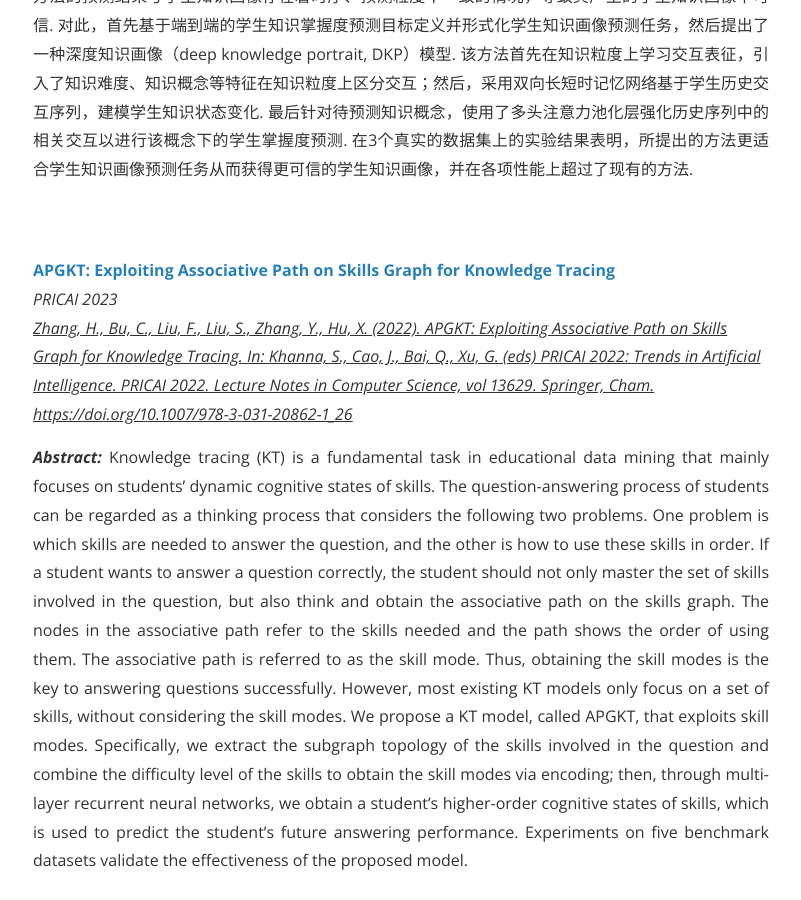
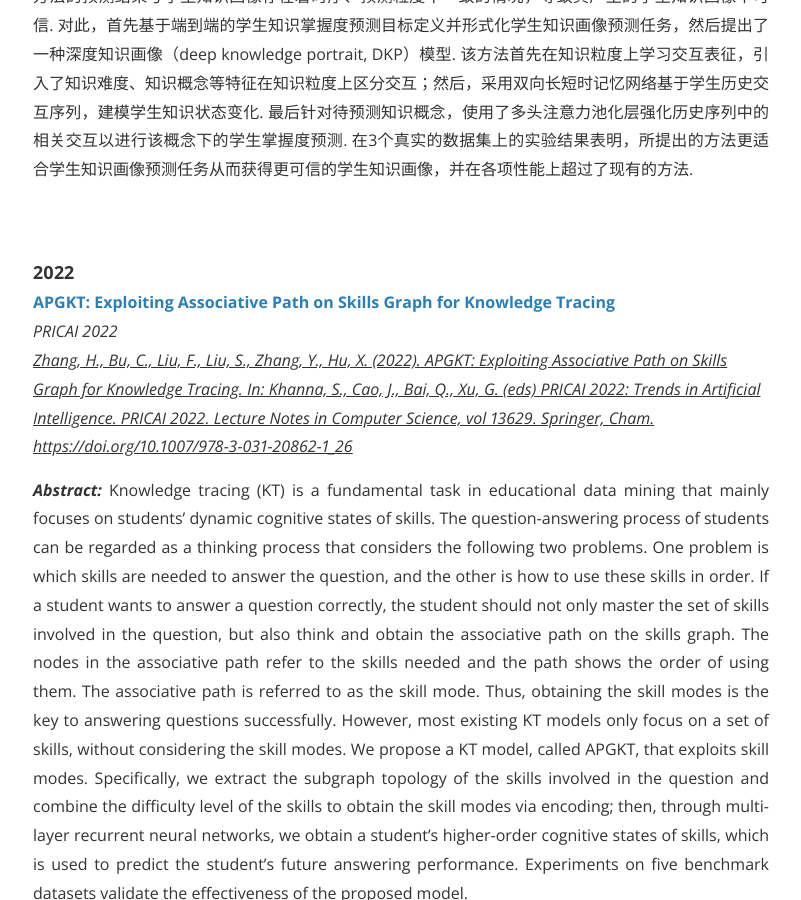
Before and after one commit to sosweetzhang/sosweetzhang.github.io, a Jekyll site: the page built from research.html, in a window 1280 px wide and 900 px high, scrolled down 500 px. Shown: the whole window, without its empty margins (239-1040 px from the left). Built offline with Jekyll 4.4.1, drawn with Linux system fonts in a browser that asks for light colours; nearby versions of some CDN libraries; comment, search, counter and statistics services are not loaded; a style sheet for code colours, icons or effects is not loaded.

Commit message:
Update research.html

```diff
--- a/research.html
+++ b/research.html
@@ -9,7 +9,8 @@ permalink: /research/
 <strong><a href="https://crad.ict.ac.cn/cn/article/doi/10.7544/issn1000-1239.202330229">可信的端到端深度学生知识画像建模方法</a></strong><p><i>计算机研究与发展 2023</i><br><u><i>王士进, 吴金泽, 张浩天, 沙晶, 黄振亚, 刘淇. 可信的端到端深度学生知识画像建模方法[J]. 计算机研究与发展, 2023, 60(8): 1822-1833. doi: 10.7544/issn1000-1239.202330229</i></u><br>
 <p style="text-align:justify"><b><i>摘要: </i></b>学生知识画像是对学生在不同知识概念掌握程度的全面精准的表示. 通常，智能教育系统中使用知识追踪方法，基于显式的学生交互数据，对学生在某些知识概念的隐式掌握程度进行建模. 然而知识追踪方法的预测结果与学生知识画像存在着时序、预测粒度不一致的情况，导致其产生的学生知识画像不可信. 对此，首先基于端到端的学生知识掌握度预测目标定义并形式化学生知识画像预测任务，然后提出了一种深度知识画像（deep knowledge portrait, DKP）模型. 该方法首先在知识粒度上学习交互表征，引入了知识难度、知识概念等特征在知识粒度上区分交互；然后，采用双向长短时记忆网络基于学生历史交互序列，建模学生知识状态变化. 最后针对待预测知识概念，使用了多头注意力池化层强化历史序列中的相关交互以进行该概念下的学生掌握度预测. 在3个真实的数据集上的实验结果表明，所提出的方法更适合学生知识画像预测任务从而获得更可信的学生知识画像，并在各项性能上超过了现有的方法.</p><br>
 <br>
-<strong><a href="https://link.springer.com/chapter/10.1007/978-3-031-20862-1_26">APGKT: Exploiting Associative Path on Skills Graph for Knowledge Tracing</a></strong><p><i>PRICAI 2023</i><br><u><i>Zhang, H., Bu, C., Liu, F., Liu, S., Zhang, Y., Hu, X. (2022). APGKT: Exploiting Associative Path on Skills Graph for Knowledge Tracing. In: Khanna, S., Cao, J., Bai, Q., Xu, G. (eds) PRICAI 2022: Trends in Artificial Intelligence. PRICAI 2022. Lecture Notes in Computer Science, vol 13629. Springer, Cham. https://doi.org/10.1007/978-3-031-20862-1_26</i></u><br>
+<font size="+1"><strong> 2022</strong></font><br>
+<strong><a href="https://link.springer.com/chapter/10.1007/978-3-031-20862-1_26">APGKT: Exploiting Associative Path on Skills Graph for Knowledge Tracing</a></strong><p><i>PRICAI 2022</i><br><u><i>Zhang, H., Bu, C., Liu, F., Liu, S., Zhang, Y., Hu, X. (2022). APGKT: Exploiting Associative Path on Skills Graph for Knowledge Tracing. In: Khanna, S., Cao, J., Bai, Q., Xu, G. (eds) PRICAI 2022: Trends in Artificial Intelligence. PRICAI 2022. Lecture Notes in Computer Science, vol 13629. Springer, Cham. https://doi.org/10.1007/978-3-031-20862-1_26</i></u><br>
 <p style="text-align:justify"><b><i>Abstract: </i></b>Knowledge tracing (KT) is a fundamental task in educational data mining that mainly focuses on students’ dynamic cognitive states of skills. The question-answering process of students can be regarded as a thinking process that considers the following two problems. One problem is which skills are needed to answer the question, and the other is how to use these skills in order. If a student wants to answer a question correctly, the student should not only master the set of skills involved in the question, but also think and obtain the associative path on the skills graph. The nodes in the associative path refer to the skills needed and the path shows the order of using them. The associative path is referred to as the skill mode. Thus, obtaining the skill modes is the key to answering questions successfully. However, most existing KT models only focus on a set of skills, without considering the skill modes. We propose a KT model, called APGKT, that exploits skill modes. Specifically, we extract the subgraph topology of the skills involved in the question and combine the difficulty level of the skills to obtain the skill modes via encoding; then, through multi-layer recurrent neural networks, we obtain a student’s higher-order cognitive states of skills, which is used to predict the student’s future answering performance. Experiments on five benchmark datasets validate the effectiveness of the proposed model.</p><br>
 
 <font size="+2"><strong> Patents</strong></font><br>
```
